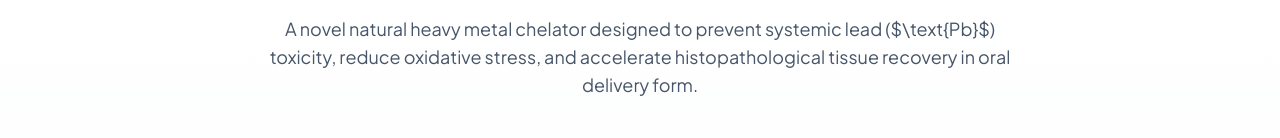
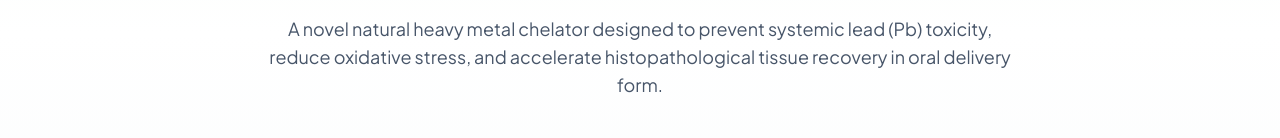
Before and after one commit to ertiningsih/nanochelate-opsi, a plain HTML site: page index.html in a window 1280 px wide. Shown: the part 368-506 px from the top of the page. Drawn offline with nearby package versions, Linux system fonts and the light colour scheme.

Commit message:
index.html

```diff
--- a/index.html
+++ b/index.html
@@ -60,7 +60,7 @@
                 </h1>
 
                 <p class="text-base sm:text-lg text-slate-600 max-w-3xl mx-auto leading-relaxed">
-                    A novel natural heavy metal chelator designed to prevent systemic lead ($\text{Pb}$) toxicity, reduce oxidative stress, and accelerate histopathological tissue recovery in oral delivery form.
+                    A novel natural heavy metal chelator designed to prevent systemic lead (Pb) toxicity, reduce oxidative stress, and accelerate histopathological tissue recovery in oral delivery form.
                 </p>
 
                 <!-- Researchers Card -->
```
